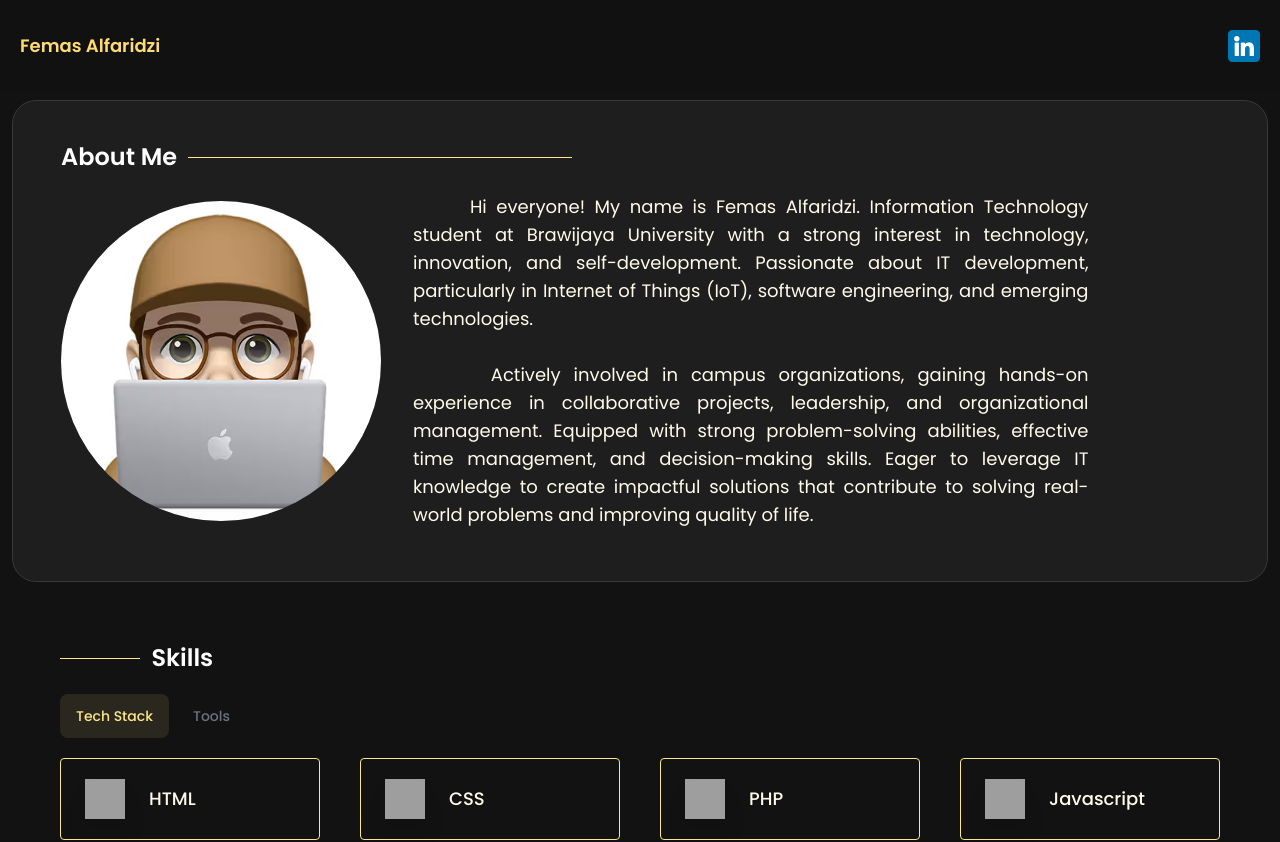
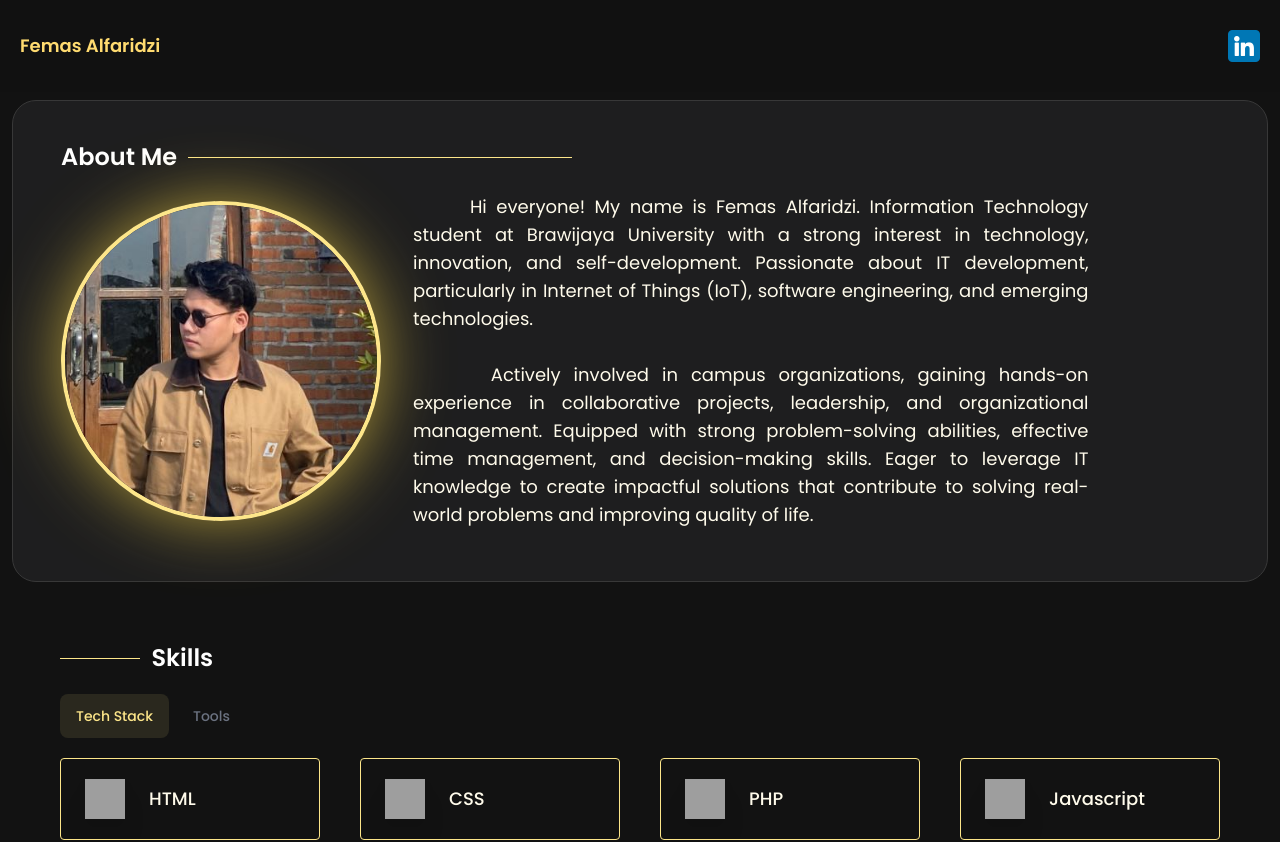
Before and after one commit to femas-alfaridzi/Portofolio-website, a Vue app: page /about in a window 1280 px wide. Shown: the top 842 px of the page. Built offline with nearby package versions, Linux system fonts and the light colour scheme; grey boxes are pictures that could not be loaded.

Commit message:
update profile

```diff
--- a/src/views/AboutView.vue
+++ b/src/views/AboutView.vue
@@ -1,24 +1,24 @@
 <script>
-import profilePicture from "@/assets/profile-picture.jpg"; // <-- import untuk gambar picture profile
-import CppIcon from "@/assets/c-.png"; // <-- import untuk icon c++
-import PythonIcon from "@/assets/python.png"; // <-- import untuk icon python
-import JavaIcon from "@/assets/java.png"; // <-- import untuk icon java
-import VueIcon from "@/assets/vue.png"; // <-- import untuk icon vue
-import FigmaIcon from "@/assets/figma.png"; // <-- import untuk icon figma
-import ArduinoIcon from "@/assets/arduino.png"; // <-- import untuk icon arduino
-import VScodeIcon from "@/assets/vscode.png"; // <-- import untuk icon vscode
-import PlatoformIOIcon from "@/assets/platformio.png"; // <-- import untuk icon platformio
-import AndroidIcon from "@/assets/android.png"; // <-- import untuk icon android
-import FlutterIcon from "@/assets/flutter.png"; // <-- import untuk icon flutter
-import MswordIcon from "@/assets/msword.png"; // <-- import untuk icon msword
-import CanvaIcon from "@/assets/canva.png"; // <-- import untuk icon canva
-import BootstrapsIcon from "@/assets/bootstraps.png"; // <-- import untuk icon bootstraps
+import profilePicture from "@/assets/araya.jpg";
+import CppIcon from "@/assets/c-.png";
+import PythonIcon from "@/assets/python.png";
+import JavaIcon from "@/assets/java.png";
+import VueIcon from "@/assets/vue.png";
+import FigmaIcon from "@/assets/figma.png";
+import ArduinoIcon from "@/assets/arduino.png";
+import VScodeIcon from "@/assets/vscode.png";
+import PlatoformIOIcon from "@/assets/platformio.png";
+import AndroidIcon from "@/assets/android.png";
+import FlutterIcon from "@/assets/flutter.png";
+import MswordIcon from "@/assets/msword.png";
+import CanvaIcon from "@/assets/canva.png";
+import BootstrapsIcon from "@/assets/bootstraps.png";
 
 export default {
   data() {
     return {
       activeTab: 1,
-      aboutImage: profilePicture, // <-- Tambahkan properti ini untuk gambar
+      aboutImage: profilePicture,
       tech: [
         {
           id: 1,
@@ -186,7 +186,7 @@ export default {
       >
         <div class="flex justify-center">
           <img
-            class="rounded-full mb-3 fadein-up object-cover object-center w-80 h-80"
+            class="rounded-full border-4 border-amber-200 pict mb-3 fadein-up object-cover object-center w-80 h-80"
             :src="aboutImage"
             alt="Foto"
           />
@@ -340,6 +340,13 @@ export default {
 </template>
 
 <style>
+/* Style untuk gambar profile - sama seperti di Home */
+.pict {
+  box-shadow: 0px 0px 73px -9px rgba(255, 254, 205, 0.765);
+  -webkit-box-shadow: 0px 0px 73px -9px rgba(237, 203, 66, 0.889);
+  -moz-box-shadow: 0px 0px 73px -9px rgb(250, 255, 186);
+}
+
 .fadein-left {
   opacity: 0;
   animation: fadeInLeft 0.5s ease-out forwards;
--- a/src/views/HomeView.vue
+++ b/src/views/HomeView.vue
@@ -35,7 +35,7 @@
 </template>
 
 <script>
-import profilePicture from '@/assets/profile-picture.jpg'
+import profilePicture from '@/assets/araya.jpg'
 
 export default {
   name: 'HomeView',
```
Also changed, not shown: src/assets/araya.jpg (added), src/assets/pp.png (added).
